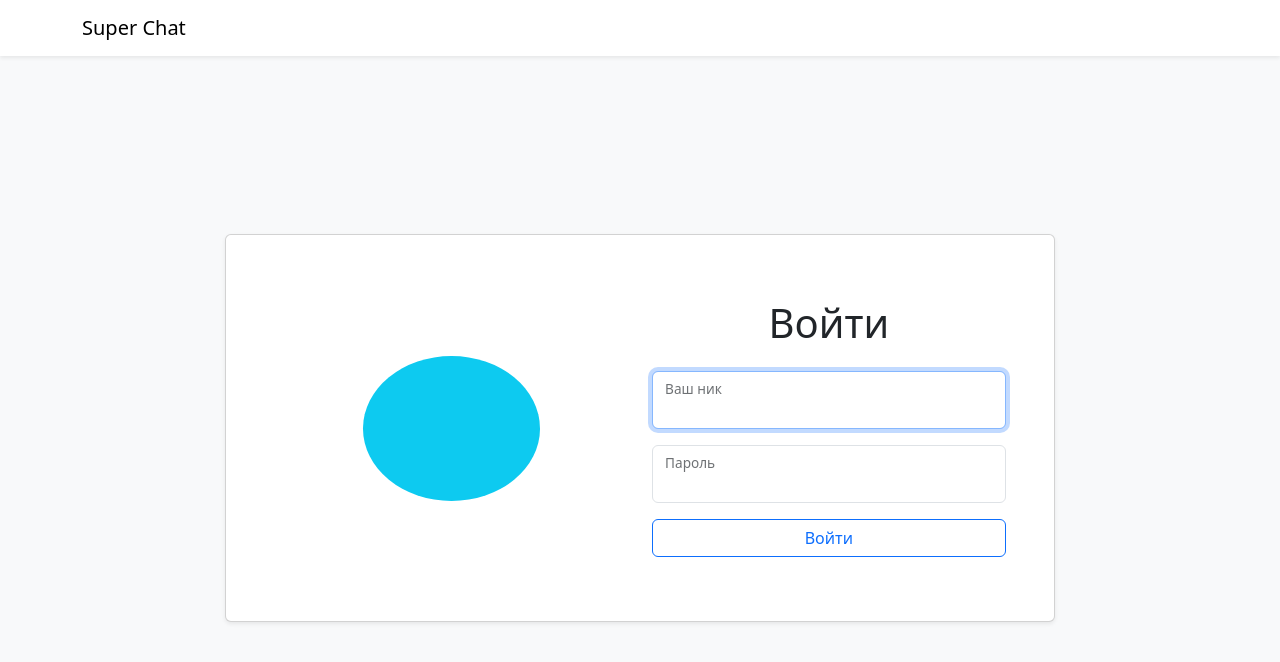
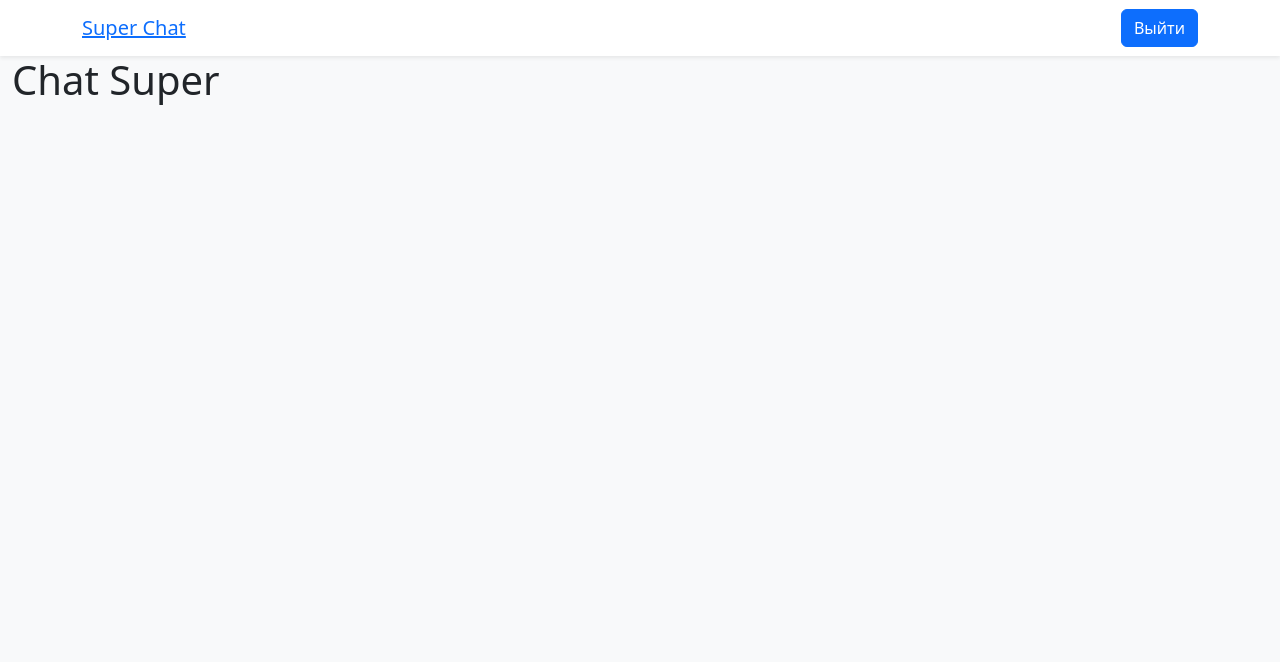
Before and after one commit to superpuper32/dom-react-redux-project-lvl4, a React (Create React App) app in the folder frontend/: page / in a window 1280 px wide. Before the commit this address led to /login. Shown: the top 662 px of the page. Built offline with nearby package versions, Linux system fonts and the light colour scheme; sample sign-in values are in the browser's storage.

Commit message:
step authorization step finished

```diff
--- a/frontend/package.json
+++ b/frontend/package.json
@@ -2,7 +2,7 @@
   "name": "frontend",
   "version": "0.1.0",
   "private": true,
-  "proxy": "http://localhost:5001",
+  "proxy": "http://0.0.0.0:5001",
   "dependencies": {
     "@reduxjs/toolkit": "^2.0.1",
     "@testing-library/jest-dom": "^5.17.0",
--- a/frontend/src/App.jsx
+++ b/frontend/src/App.jsx
@@ -1,34 +1,8 @@
-import React, { useState, useMemo } from 'react';
+import React from 'react';
 import { RouterProvider } from 'react-router-dom';
-
-import AuthContext from './contexts';
 
 import router from './router';
 
-const AuthProvider = ({ children }) => {
-  const [loggedIn, setLoggedIn] = useState(false);
-
-  const logIn = useMemo(() => () => setLoggedIn(true), []);
-  const logOut = useMemo(() => () => {
-    localStorage.removeItem('userId');
-    setLoggedIn(false);
-  }, []);
-
-  const valueProperties = useMemo(() => ({
-    loggedIn, logIn, logOut,
-  }), [loggedIn, logIn, logOut]);
-
-  return (
-    <AuthContext.Provider value={valueProperties}>
-      {children}
-    </AuthContext.Provider>
-  );
-};
-
-const App = () => (
-  <AuthProvider>
-    <RouterProvider router={router} />
-  </AuthProvider>
-);
+const App = () => (<RouterProvider router={router} />);
 
 export default App;
--- a/frontend/src/Components/login/Login.jsx
+++ b/frontend/src/Components/login/Login.jsx
@@ -6,7 +6,7 @@ import * as Yup from 'yup';
 import { Form, FloatingLabel } from 'react-bootstrap';
 
 import useAuth from '../../hooks/useAuth.jsx';
-import routes from '../../routes/routes.js';
+import routes from '../../utils/routes.js';
 
 const SignupSchema = Yup.object().shape({
   username: Yup.string()
@@ -42,8 +42,7 @@ const Login = () => {
 
       try {
         const response = await axios.post(routes.loginPath(), values);
-        window.localStorage.setItem('userId', JSON.stringify(response.data));
-        auth.logIn();
+        auth.logIn(response.data);
         const { from } = location.state;
         navigate(from);
       } catch (error) {
--- a/frontend/src/contexts/index.js
+++ b/frontend/src/contexts/index.js
@@ -1,9 +1,5 @@
 import { createContext } from 'react';
 
-const AuthContext = createContext({
-  loggedIn: false,
-  logOut: () => {},
-  logIn: () => {},
-});
+const AuthContext = createContext({});
 
 export default AuthContext;
--- a/frontend/src/init.jsx
+++ b/frontend/src/init.jsx
@@ -3,11 +3,14 @@ import { I18nextProvider, initReactI18next } from 'react-i18next';
 import 'bootstrap/dist/css/bootstrap.min.css';
 
 import resources from './locales/index.js';
+import AuthProvider from './providers/AuthProvider';
 
 import App from './App.jsx';
 
 const init = async () => {
   const i18n = i18next.createInstance();
+
+  console.log('from init');
 
   await i18n
     .use(initReactI18next)
@@ -18,7 +21,9 @@ const init = async () => {
 
   return (
     <I18nextProvider i18n={i18n}>
-      <App />
+      <AuthProvider>
+        <App />
+      </AuthProvider>
     </I18nextProvider>
   );
 };
--- /dev/null
+++ b/frontend/src/providers/AuthProvider.jsx
@@ -0,0 +1,29 @@
+import { useState, useMemo } from 'react';
+
+import AuthContext from '../contexts';
+
+const AuthProvider = ({ children }) => {
+  const [loggedIn, setLoggedIn] = useState(() => !!localStorage.getItem('userId'));
+
+  const valueProperties = useMemo(() => {
+    const logIn = (authData) => {
+      localStorage.setItem('userId', JSON.stringify(authData));
+      setLoggedIn(true);
+    };
+
+    const logOut = () => {
+      localStorage.removeItem('userId');
+      setLoggedIn(false);
+    };
+
+    return { loggedIn, logIn, logOut };
+  }, [loggedIn]);
+
+  return (
+    <AuthContext.Provider value={valueProperties}>
+      {children}
+    </AuthContext.Provider>
+  );
+};
+
+export default AuthProvider;
--- a/frontend/src/routes/root.jsx
+++ b/frontend/src/routes/root.jsx
@@ -1,5 +1,5 @@
 import React from 'react';
-import { Outlet } from 'react-router-dom';
+import { Outlet, Link } from 'react-router-dom';
 import Container from 'react-bootstrap/Container';
 
 import { Button, Navbar } from 'react-bootstrap';
@@ -22,7 +22,9 @@ const Root = () => (
       <div className="d-flex flex-column h-100">
         <Navbar className="shadow-sm navbar navbar-expand-lg navbar-light bg-white">
           <Container>
-            <Navbar.Brand href="/">Super Chat</Navbar.Brand>
+            <Navbar.Brand>
+              <Link to="/">Super Chat</Link>
+            </Navbar.Brand>
             <AuthButton />
           </Container>
         </Navbar>
```
Also changed, not shown: frontend/src/utils/routes.js (renamed from frontend/src/routes/routes.js).
